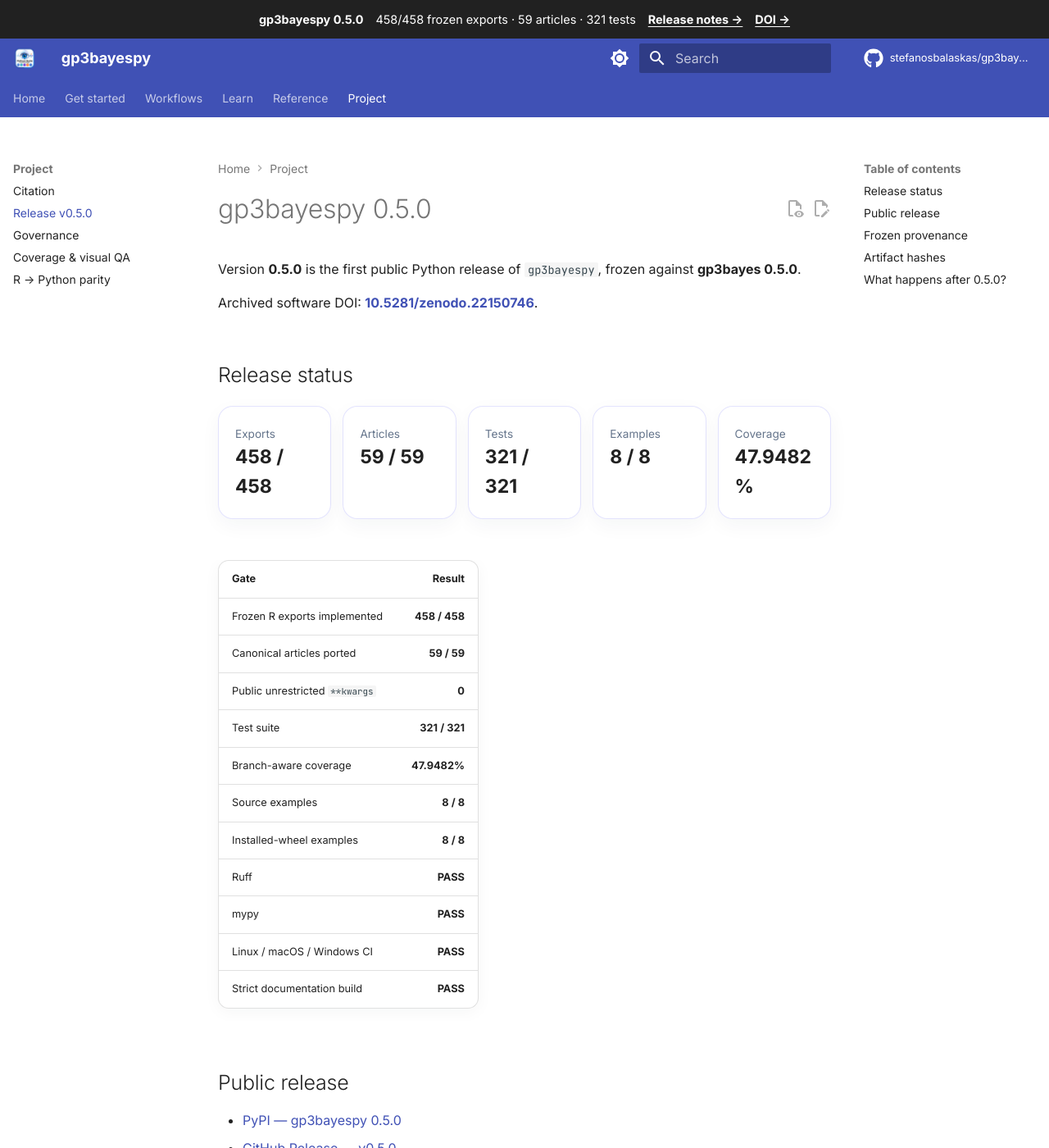
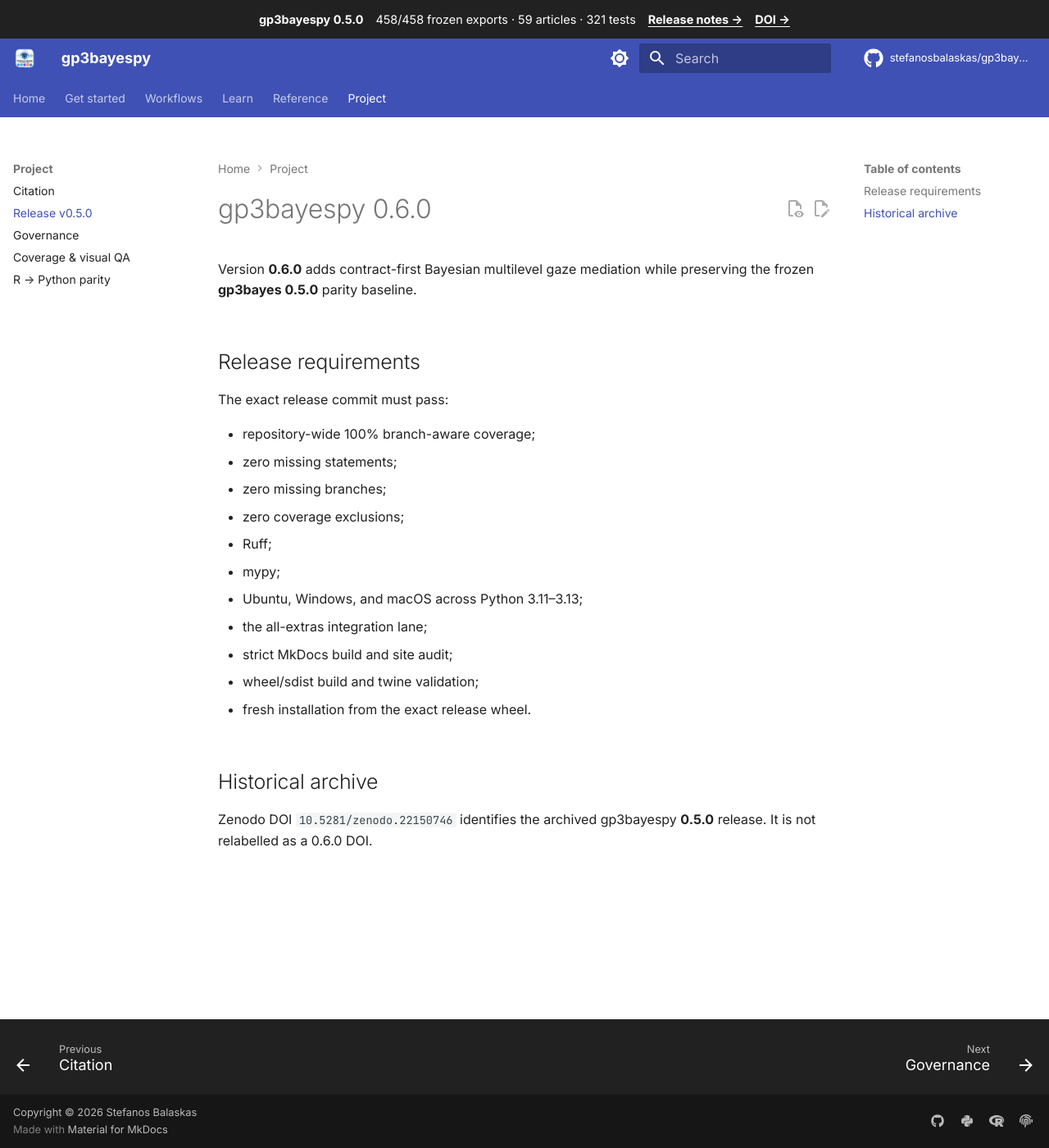
Before and after one commit to stefanosbalaskas/gp3bayespy, an MkDocs documentation site: the page built from docs/release.md, in a window 1280 px wide and 1400 px high. Shown: the whole window at 82% size. Built offline with MkDocs 1.6.1 and Material for MkDocs 9.7.7, drawn with Linux system fonts in a browser that asks for light colours; comment, search, counter and statistics services are not loaded; some of the changed text lies outside the part shown.

Commit message:
Prepare gp3bayespy 0.6.0 release (#15)

````diff
--- a/docs/release.md
+++ b/docs/release.md
@@ -1,60 +1,25 @@
-# gp3bayespy 0.5.0
+# gp3bayespy 0.6.0
 
-Version **0.5.0** is the first public Python release of `gp3bayespy`, frozen against **gp3bayes 0.5.0**.
+Version **0.6.0** adds contract-first Bayesian multilevel gaze mediation
+while preserving the frozen **gp3bayes 0.5.0** parity baseline.
 
-Archived software DOI: [**10.5281/zenodo.22150746**](https://doi.org/10.5281/zenodo.22150746).
+## Release requirements
 
-## Release status
+The exact release commit must pass:
 
-<div class="gp-release-strip">
-  <div><span>Exports</span><strong>458 / 458</strong></div>
-  <div><span>Articles</span><strong>59 / 59</strong></div>
-  <div><span>Tests</span><strong>321 / 321</strong></div>
-  <div><span>Examples</span><strong>8 / 8</strong></div>
-  <div><span>Coverage</span><strong>47.9482%</strong></div>
-</div>
+- repository-wide 100% branch-aware coverage;
+- zero missing statements;
+- zero missing branches;
+- zero coverage exclusions;
+- Ruff;
+- mypy;
+- Ubuntu, Windows, and macOS across Python 3.11–3.13;
+- the all-extras integration lane;
+- strict MkDocs build and site audit;
+- wheel/sdist build and twine validation;
+- fresh installation from the exact release wheel.
 
-| Gate | Result |
-| --- | ---: |
-| Frozen R exports implemented | **458 / 458** |
-| Canonical articles ported | **59 / 59** |
-| Public unrestricted `**kwargs` | **0** |
-| Test suite | **321 / 321** |
-| Branch-aware coverage | **47.9482%** |
-| Source examples | **8 / 8** |
-| Installed-wheel examples | **8 / 8** |
-| Ruff | **PASS** |
-| mypy | **PASS** |
-| Linux / macOS / Windows CI | **PASS** |
-| Strict documentation build | **PASS** |
+## Historical archive
 
-## Public release
-
-- [PyPI — gp3bayespy 0.5.0](https://pypi.org/project/gp3bayespy/0.5.0/)
-- [GitHub Release — v0.5.0](https://github.com/stefanosbalaskas/gp3bayespy/releases/tag/v0.5.0)
-- [Repository](https://github.com/stefanosbalaskas/gp3bayespy)
-- [R reference](https://cran.r-project.org/package=gp3bayes)
-
-## Frozen provenance
-
-- Frozen R reference: `gp3bayes 0.5.0`
-- Frozen R reference commit: `0ad32d8921c3b267d2021324c3b3568edf3ae01f`
-- Validated Python source commit: `d9fa3cdaa0ac261cd5b3cb39175d3896d9c8a1c7`
-- Deep-freeze metadata commit: `791704a0897d3677b8c6d7eb34f8f0aa284a85db`
-- Release commit: `5840e7cb04640a1ea79a38cf91a7545e2a92d7ef`
-
-The machine-readable deep-freeze record is stored at `dev/parity/final_deep_freeze_0.5.0.json`.
-
-## Artifact hashes
-
-```text
-gp3bayespy-0.5.0-py3-none-any.whl
-56de34188c7146a7c60af510bf0b8ad346b9dde893686f73eae923a15a098db3
-
-gp3bayespy-0.5.0.tar.gz
-95072411316d8d109ba65ddf24ee35c2f672b7276fe3343652aeb2212ebe8719
-```
-
-## What happens after 0.5.0?
-
-The immutable `v0.5.0` tag and PyPI artifacts remain unchanged. Documentation and presentation improvements can continue on `main` without rewriting the released package.
+Zenodo DOI `10.5281/zenodo.22150746` identifies the archived
+gp3bayespy **0.5.0** release. It is not relabelled as a 0.6.0 DOI.
--- a/pyproject.toml
+++ b/pyproject.toml
@@ -4,7 +4,7 @@ build-backend = "setuptools.build_meta"
 
 [project]
 name = "gp3bayespy"
-version = "0.5.0"
+version = "0.6.0"
 description = "Contract-first Bayesian workflows for hierarchical behavioural data in Python, ported from gp3bayes 0.5.0."
 readme = "README.md"
 requires-python = ">=3.11"
@@ -81,8 +81,8 @@ Repository = "https://github.com/stefanosbalaskas/gp3bayespy"
 Issues = "https://github.com/stefanosbalaskas/gp3bayespy/issues"
 "R reference" = "https://cran.r-project.org/package=gp3bayes"
 Documentation = "https://stefanosbalaskas.github.io/gp3bayespy/"
-DOI = "https://doi.org/10.5281/zenodo.22150746"
-Release = "https://github.com/stefanosbalaskas/gp3bayespy/releases/tag/v0.5.0"
+"Archived v0.5.0 DOI" = "https://doi.org/10.5281/zenodo.22150746"
+Release = "https://github.com/stefanosbalaskas/gp3bayespy/releases/tag/v0.6.0"
 
 [tool.setuptools.packages.find]
 where = ["src"]
````
Also changed, not shown: CHANGELOG.md (+10 -0 lines), README.md (+6 -4 lines), 4 other files.
